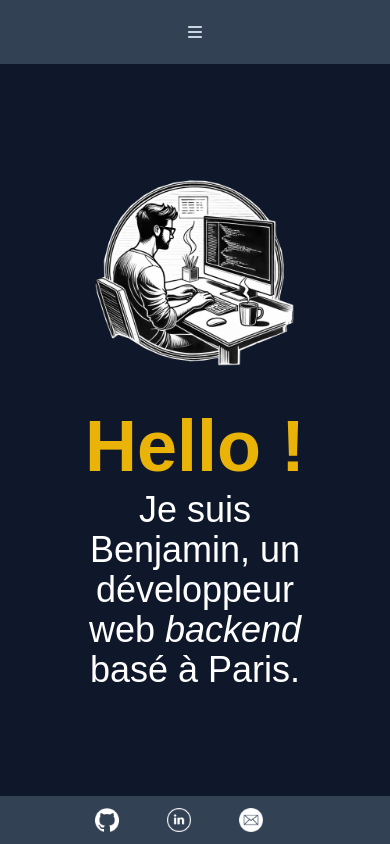
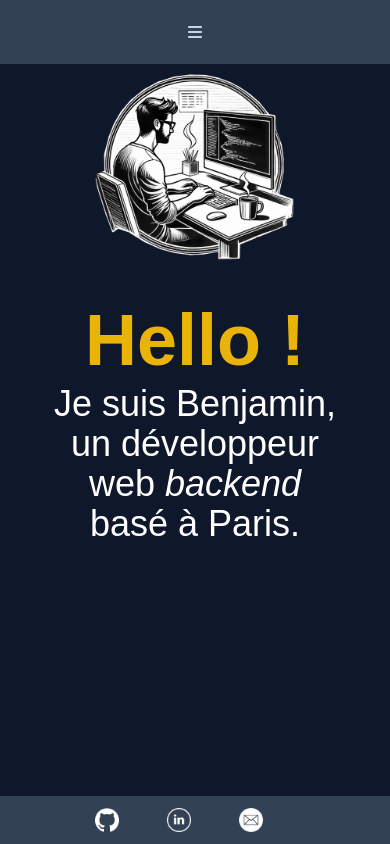
Before and after one commit to benKapl/portfolio-front, a Next.js app: page / in a window 390 px wide. Built offline with nearby package versions, Linux system fonts and the light colour scheme.

Commit message:
correcting layout of home on mobile size

```diff
--- a/src/app/(content)/page.js
+++ b/src/app/(content)/page.js
@@ -5,8 +5,8 @@ import { useRouter } from 'next/navigation';
 export default function Home() {
     const router = useRouter();
 
-    const container = "flex flex-1 h-full w-full justify-start items-center"
-    const homeContent = "flex flex-col items-center md:flex-row gap-10 mx-20 md:mx-24 lg:mx-32"
+    const container = "flex flex-1 justify-start items-center"
+    const homeContent = "flex flex-col items-center md:flex-row gap-10 mx-12 md:mx-24 lg:mx-32"
     const titleContainer = "flex-1 flex flex-col justify-center items-center md:items-start text-white"
     return (
         <div className={container}>
```
Also changed, not shown: src/app/(content)/layout.js (indentation only).
